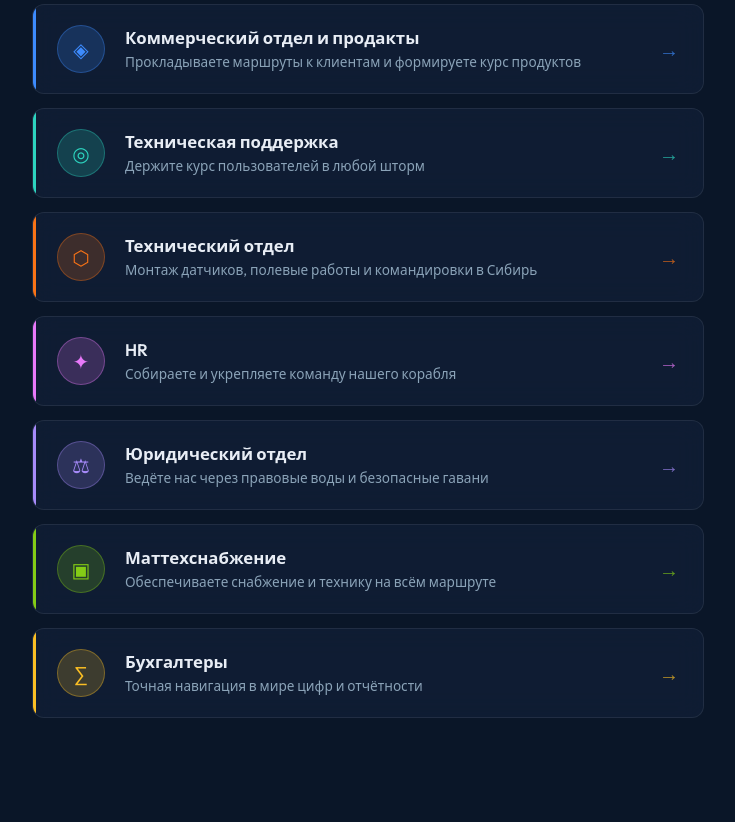
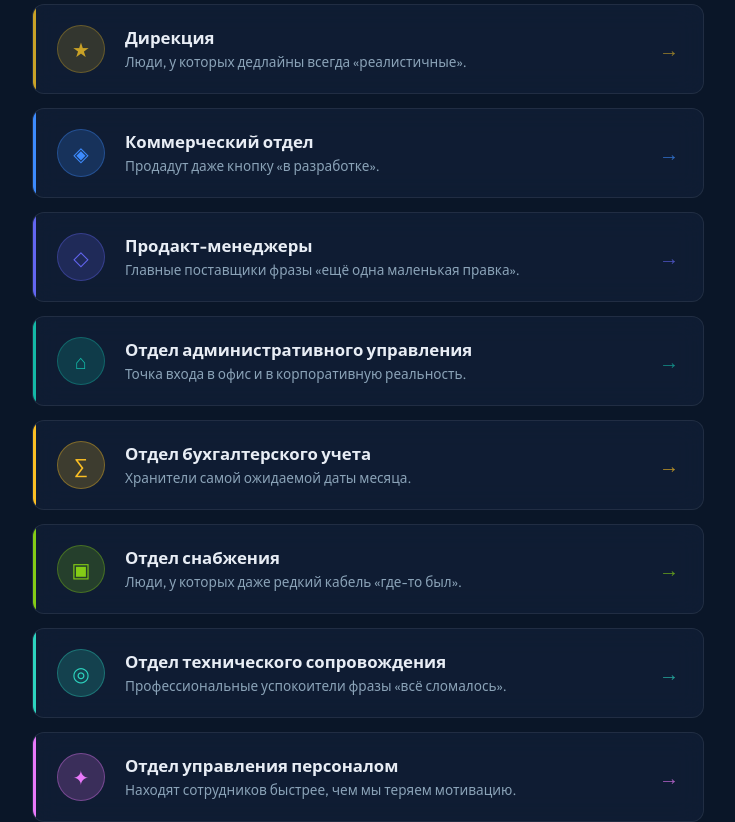
Before and after one commit to ivan-palatov/congrats-card, a React (Vite) app: page / in a window 1280 px wide. Shown: the part 1040-1862 px from the top of the page, without its empty margins (272-1007 px from the left). Built offline with nearby package versions, Linux system fonts and the light colour scheme.

Commit message:
feat: добавлены все отделы

```diff
--- a/src/data/departments.ts
+++ b/src/data/departments.ts
@@ -9,66 +9,102 @@ export type Department = {
 
 export const departments: Department[] = [
   {
+    id: 'directorate',
+    name: 'Дирекция',
+    teaser: 'Люди, у которых дедлайны всегда «реалистичные».',
+    message:
+      'Спасибо, что ставите задачи так уверенно, будто сроки — это тоже автоматизированная система контроля.\n\nДаже когда всё горит, меняется и «нужно было ещё вчера», вы умеете сохранять спокойствие и делать вид, что так и планировалось.',
+    accent: '#c9a227',
+    sealIcon: '★',
+  },
+  {
     id: 'commercial',
-    name: 'Коммерческий отдел и продакты',
-    teaser: 'Прокладываете маршруты к клиентам и формируете курс продуктов',
+    name: 'Коммерческий отдел',
+    teaser: 'Продадут даже кнопку «в разработке».',
     message:
-      'Коллеги из коммерции и продакт-команды!\n\nВы — навигаторы на рынке: находите новые порты, строите маршруты к клиентам и задаёте вектор развития наших продуктов. Без вашего видения карта АСК не была бы такой полной.\n\nЖелаем вам уверенного курса, смелых идей и благодарных партнёров на каждом рейсе. С юбилеем!',
+      'Пока мы спорим с багами, вы умеете продавать даже то, что «почти готово».\n\nИменно благодаря вам клиенты верят в продукт раньше, чем в него начинает верить разработка.',
     accent: '#3d8bfd',
     sealIcon: '◈',
   },
   {
+    id: 'product',
+    name: 'Продакт-менеджеры',
+    teaser: 'Главные поставщики фразы «ещё одна маленькая правка».',
+    message:
+      'Спасибо за бесконечное «давайте чуть доработаем» — без вас релизы были бы слишком простыми.\n\nВы умеете находить новые задачи даже там, где мы уже мысленно закрыли тикет и ушли пить кофе.',
+    accent: '#6366f1',
+    sealIcon: '◇',
+  },
+  {
+    id: 'admin',
+    name: 'Отдел административного управления',
+    teaser: 'Точка входа в офис и в корпоративную реальность.',
+    message:
+      'Спасибо, что с самого входа создаёте ощущение, что в компании всё под контролем. Даже если разработка опять что-то выкатила в пятницу.\n\nВы — первый уровень поддержки хорошего настроения, пропусков, документов и выживания офиса в целом.',
+    accent: '#14b8a6',
+    sealIcon: '⌂',
+  },
+  {
+    id: 'accounting',
+    name: 'Отдел бухгалтерского учета',
+    teaser: 'Хранители самой ожидаемой даты месяца.',
+    message:
+      'Спасибо, что зарплата приходит вовремя — это самая стабильная система в нашей компании.\n\nКогда всё вокруг обновляется, ломается и переносится, вы остаётесь тем самым островком финансовой стабильности.',
+    accent: '#fbbf24',
+    sealIcon: '∑',
+  },
+  {
+    id: 'supply',
+    name: 'Отдел снабжения',
+    teaser: 'Люди, у которых даже редкий кабель «где-то был».',
+    message:
+      'Спасибо, что умеете находить всё необходимое быстрее, чем мы успеваем создать новую заявку.\n\nКажется, вы способны достать любой кабель, монитор или оборудование ещё до того, как мы поняли, что оно нам нужно.',
+    accent: '#84cc16',
+    sealIcon: '▣',
+  },
+  {
     id: 'support',
-    name: 'Техническая поддержка',
-    teaser: 'Держите курс пользователей в любой шторм',
+    name: 'Отдел технического сопровождения',
+    teaser: 'Профессиональные успокоители фразы «всё сломалось».',
     message:
-      'Дорогая техническая поддержка!\n\nВы — якорь для наших пользователей: когда на горизонте туман или шторм, именно вы помогаете выйти на верный курс. Терпение, внимание и профессионализм — ваши координаты.\n\nПусть каждый день приносит меньше срочных тикетов и больше благодарных отзывов. С праздником!',
+      'Спасибо, что принимаете на себя главный удар фразы: «А у нас ничего не работает».\n\nИ даже после десятого звонка подряд вы всё ещё находите силы спокойно спросить: «А вы пробовали перезагрузить?»',
     accent: '#2dd4bf',
     sealIcon: '◎',
   },
   {
-    id: 'technical',
-    name: 'Технический отдел',
-    teaser: 'Монтаж датчиков, полевые работы и командировки в Сибирь',
+    id: 'hr',
+    name: 'Отдел управления персоналом',
+    teaser: 'Находят сотрудников быстрее, чем мы теряем мотивацию.',
     message:
-      'Наш технический отдел — настоящие полярные исследователи!\n\nОт монтажа датчиков до командировок в Сибирь — вы выходите туда, где карта заканчивается, и продолжаете её рисовать. Мороз, дороги и расстояния не сбивают вас с курса.\n\nЖелаем ровных трасс, исправной техники и тёплого возвращения с каждой экспедиции. С юбилеем АСК!',
-    accent: '#f97316',
-    sealIcon: '⬡',
-  },
-  {
-    id: 'hr',
-    name: 'HR',
-    teaser: 'Собираете и укрепляете команду нашего корабля',
-    message:
-      'Дорогие коллеги из HR!\n\nВы — штурман человеческого капитала: находите нужных людей, помогаете им встать на палубу и расти вместе с компанией. Без вас наш корабль не смог бы держать полный экипаж.\n\nПусть вакансии закрываются легко, а атмосфера на борту остаётся тёплой. С праздником!',
+      'Вы находите людей, которые всё ещё готовы идти в IT после фразы «легаси-код».\n\nА ещё somehow умеете отличать «уверенного senior» от человека, который просто красиво говорит «микросервисы».',
     accent: '#e879f9',
     sealIcon: '✦',
   },
   {
     id: 'legal',
     name: 'Юридический отдел',
-    teaser: 'Ведёте нас через правовые воды и безопасные гавани',
+    teaser: 'Переводчики с человеческого на официальный.',
     message:
-      'Уважаемые юристы!\n\nВ море бизнеса вы — наш лоцман: знаете все мели, правила и безопасные гавани. Благодаря вам АСК идёт уверенным курсом без неожиданных рифов.\n\nЖелаем чётких формулировок, выигранных дел и спокойных вод. С юбилеем компании!',
+      'Спасибо, что переводите человеческий язык в договорной и обратно — почти как API.\n\nБез вас половина наших формулировок уже давно звучала бы как «ну мы примерно договорились».',
     accent: '#a78bfa',
     sealIcon: '⚖',
   },
   {
-    id: 'supply',
-    name: 'Маттехснабжение',
-    teaser: 'Обеспечиваете снабжение и технику на всём маршруте',
+    id: 'sysadmin',
+    name: 'Отдел системного администрирования',
+    teaser: 'Повелители доступов, серверов и внезапных перезагрузок.',
     message:
-      'Коллеги из маттехснабжения!\n\nВы следите, чтобы на борту всегда было всё необходимое: от оборудования до расходников. Пока другие идут по курсу, вы гарантируете, что корабль не останется без ресурсов.\n\nПусть поставки приходят вовремя, склад не пустует, а заявки закрываются быстро. С праздником!',
-    accent: '#84cc16',
-    sealIcon: '▣',
+      'Вы — как стабильный сервер: всегда где-то в фоне, но если уходите курить — всё остановится.\n\nСпасибо, что интернет работает, доступы открываются, а фраза «у меня ничего не запускается» обычно решается именно вами.',
+    accent: '#38bdf8',
+    sealIcon: '⬢',
   },
   {
-    id: 'accounting',
-    name: 'Бухгалтеры',
-    teaser: 'Точная навигация в мире цифр и отчётности',
+    id: 'technical',
+    name: 'Технический отдел',
+    teaser: 'Люди, после которых техника внезапно начинает работать.',
     message:
-      'Дорогие бухгалтеры!\n\nТам, где другие видят таблицы, вы видите маршрут: каждая цифра на своём месте, каждый отчёт — точка на карте финансового пути компании.\n\nЖелаем сходящихся балансов, спокойных закрытий периодов и минимум сюрпризов от контролирующих органов. С юбилеем АСК!',
-    accent: '#fbbf24',
-    sealIcon: '∑',
+      'Спасибо, что даже после фразы «там только чуть-чуть настроить» оборудование всё-таки начинает работать.\n\nИменно благодаря вам системы появляются не только в презентациях, но и на реальных машинах, экскаваторах и объектах.',
+    accent: '#f97316',
+    sealIcon: '⬡',
   },
 ];
```
